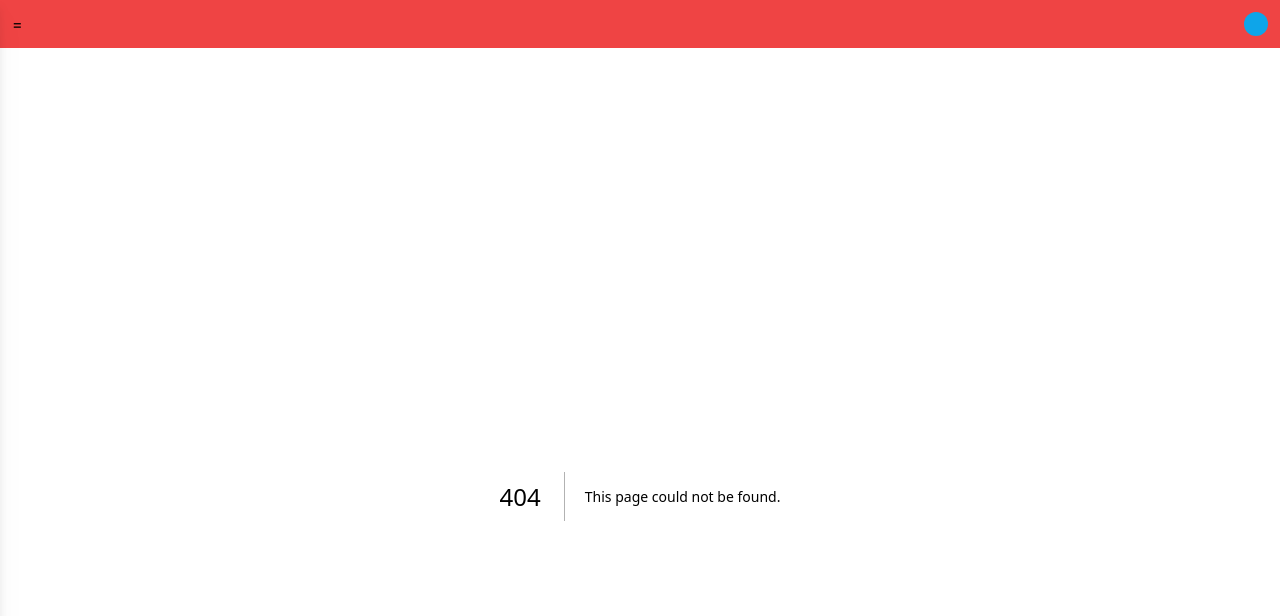
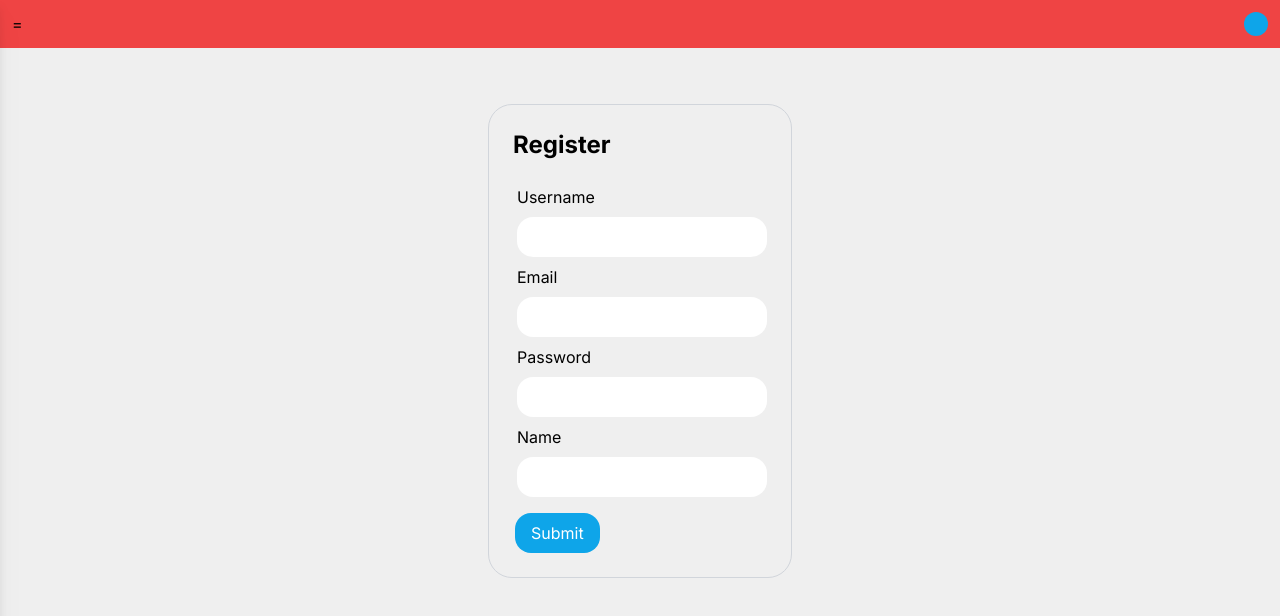
Before and after one commit to elixrdgtl/elixrdev-school, a Next.js app: page /register in a window 1280 px wide. Before the commit this address had no page. Shown: the top 616 px of the page. Built offline with nearby package versions, Linux system fonts and the light colour scheme.

Commit message:
firebase or mysql? idk

```diff
--- a/package.json
+++ b/package.json
@@ -15,6 +15,7 @@
     "autoprefixer": "10.4.14",
     "eslint": "8.40.0",
     "eslint-config-next": "13.4.2",
+    "formik": "^2.2.9",
     "next": "13.4.2",
     "postcss": "8.4.23",
     "react": "18.2.0",
--- /dev/null
+++ b/src/app/api/user/route.ts
@@ -0,0 +1,5 @@
+import { NextResponse } from "next/server";
+
+export async function POST(request:Request){
+    return NextResponse.json({})
+}
--- /dev/null
+++ b/src/app/register/page.tsx
@@ -0,0 +1,58 @@
+'use client'
+
+import ExButton, { ButtonType } from "@/components/basic-ui/button";
+import ExPanel from "@/components/basic-ui/panel";
+import { Formik, Form, Field } from "formik";
+
+interface IRegisterValues {
+    username: string,
+    email?: string
+    password: string,
+    name: string,
+    misc: any
+}
+
+export default function Register() {
+
+    const init: Partial<IRegisterValues> = {}
+    const fieldClass = "p-2 mt-2 rounded-2xl border-0"
+    const fieldGroup = "flex flex-col ml-1 mt-2"
+    const fieldLabel = "mr-2"
+
+    return (
+        <div>
+            <div className="flex w-full justify-center items-center">
+                <ExPanel classNameExtra="w-full sm:w-fit" title="Register">
+                    <Formik
+                        initialValues={init}
+                        onSubmit={(values) => {
+                            console.log(values);
+                        }}
+                    >
+                        <Form>
+                            <div className="flex flex-col mb-2">
+                                <div className={fieldGroup}>
+                                    <label htmlFor="email" className={fieldLabel}>Username</label>
+                                    <Field required className={fieldClass} type="text" name="username" />
+                                </div>
+                                <div className={fieldGroup}>
+                                    <label htmlFor="email" className={fieldLabel}>Email</label>
+                                    <Field required className={fieldClass} type="email" name="email" />
+                                </div>
+                                <div className={fieldGroup}>
+                                    <label htmlFor="email" className={fieldLabel}>Password</label>
+                                    <Field required className={fieldClass} type="password" name="password" />
+                                </div>
+                                <div className={fieldGroup}>
+                                    <label htmlFor="email" className={fieldLabel}>Name</label>
+                                    <Field required className={fieldClass} type="text" name="name" />
+                                </div>
+                            </div>
+                            <ExButton buttonType={ButtonType.OK} type="submit"> Submit </ExButton>
+                        </Form>
+                    </Formik>
+                </ExPanel>
+            </div>
+        </div>
+    )
+}
--- a/src/components/basic-ui/button.tsx
+++ b/src/components/basic-ui/button.tsx
@@ -18,6 +18,6 @@ export default function ExButton(props:ButtonProps){
         2:"bg-red-500 hover:bg-red-600 text-white"
     }
     return(
-        <button className={`transition p-2 px-4 mt-2 mx-0.5 rounded-2xl active:translate-y-1 ${type[props.buttonType]}`} {...props}>{props.children}</button>
+        <button className={`transition w-fit p-2 px-4 mt-2 mx-0.5 rounded-2xl active:translate-y-1 ${type[props.buttonType]}`} {...props}>{props.children}</button>
     )
 }
--- /dev/null
+++ b/src/components/basic-ui/panel.tsx
@@ -0,0 +1,16 @@
+export interface IExPanel{
+    children?:React.ReactNode,
+    classNameExtra?:string,
+    title?:string
+}
+
+export default function ExPanel({children, title, classNameExtra}:IExPanel){
+    return(
+        <div className={`p-6 border border-gray-300 rounded-3xl m-2 ${classNameExtra}`}>
+            <div className="font-bold text-2xl mb-4">
+                {title}
+            </div>
+            {children}
+        </div>
+    )
+}
--- a/src/components/header/header-menu.tsx
+++ b/src/components/header/header-menu.tsx
@@ -23,9 +23,9 @@ export default function HeaderMenu(P: HeaderMenu) {
             <div className="p-4">
                 <ul className="p-4 flex flex-col gap-6">
                     {
-                        ["Home","Profile","Activities","Logout"].map((item,key) => {
+                        ["Register"].map((item,key) => {
                           return(
-                            <ExHeaderItem item={item} href={item}/>
+                            <ExHeaderItem key={key} item={item} href={item.toLowerCase()}/>
                           )
                         })
                     }
```
Also changed, not shown: 1 other file (tests, documents, lock files or other folders).
